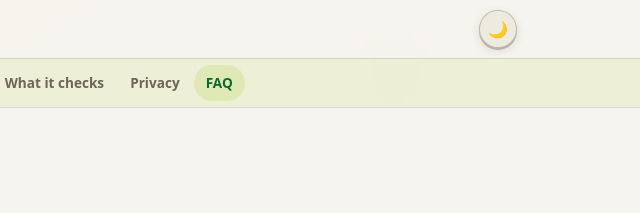
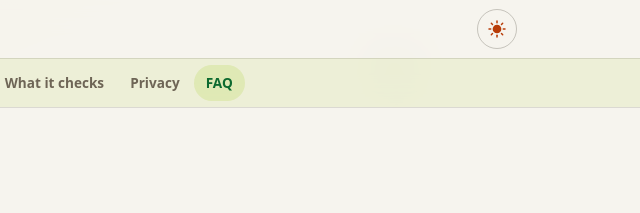
Before and after one commit to JaydenYoonZK/wp-config-doctor, a website: page docs/index.html in a window 1280 px wide. Shown: the top 213 px of the page, 583-1223 px from the left. Drawn offline with Linux system fonts and the light colour scheme.

Commit message:
Redesign the theme toggle as a morphing sun and moon (v1.3.10)
One vector mark plays the whole switch: the sun's core grows into the
moon while a masked bite slides in to carve the crescent, the eight rays
spring away with an overshoot, and the mark tilts to seat the crescent,
reversed on the way back. Chartreuse moon at night, warm amber sun by
day. The round button trades the key edge for a soft brand halo on
hover, and a tooltip below it says which mode a click switches to, on
hover and keyboard focus only, never on touch. The morph is disabled
under reduced motion. Verified both endpoint states through real clicks
and captured both marks. README preview regenerated.

```diff
--- a/docs/app.js
+++ b/docs/app.js
@@ -1,4 +1,4 @@
-import { audit, generateSalts } from "./config.js?v=20260710h";
+import { audit, generateSalts } from "./config.js?v=20260710i";
 
 const $ = (id) => document.getElementById(id);
 const esc = (s) => String(s).replace(/&/g, "&amp;").replace(/</g, "&lt;").replace(/>/g, "&gt;").replace(/"/g, "&quot;").replace(/'/g, "&#39;");
@@ -164,7 +164,11 @@ newSalts();
 if (new URLSearchParams(location.search).has("demo")) loadSample();
 
 const themeToggle = document.getElementById("theme-toggle");
-function syncThemeIcon() { themeToggle.textContent = document.documentElement.dataset.theme === "light" ? "🌙" : "☀️"; }
+function syncThemeIcon() {
+  const label = document.documentElement.dataset.theme === "light" ? "Switch to dark mode" : "Switch to light mode";
+  themeToggle.setAttribute("aria-label", label);
+  themeToggle.setAttribute("data-tip", label);
+}
 themeToggle.addEventListener("click", () => {
   const next = document.documentElement.dataset.theme === "light" ? "dark" : "light";
   document.documentElement.dataset.theme = next;
--- a/docs/index.html
+++ b/docs/index.html
@@ -22,7 +22,7 @@
       document.documentElement.dataset.theme = t;
     })();
   </script>
-  <link rel="stylesheet" href="styles.css?v=20260710h">
+  <link rel="stylesheet" href="styles.css?v=20260710i">
   <script type="application/ld+json">
   {
     "@context": "https://schema.org",
@@ -78,7 +78,25 @@
 <nav class="site-nav" aria-label="Page navigation">
   <div class="wrap">
     <a class="brand" href="#top">Jayden Yoon ZK</a>
-    <button id="theme-toggle" class="theme-toggle" type="button" aria-label="Toggle light and dark mode">☀️</button>
+    <button id="theme-toggle" class="theme-toggle" type="button" aria-label="Switch color theme">
+      <svg viewBox="0 0 24 24" width="20" height="20" aria-hidden="true" focusable="false">
+        <mask id="theme-moon-mask">
+          <rect x="0" y="0" width="24" height="24" fill="white"/>
+          <circle class="tt-bite" cx="30" cy="4" r="8" fill="black"/>
+        </mask>
+        <circle class="tt-core" cx="12" cy="12" r="5.2" mask="url(#theme-moon-mask)" fill="currentColor"/>
+        <g class="tt-rays" stroke="currentColor" stroke-width="1.8" stroke-linecap="round">
+          <line x1="12" y1="2.4" x2="12" y2="4.4"/>
+          <line x1="12" y1="19.6" x2="12" y2="21.6"/>
+          <line x1="2.4" y1="12" x2="4.4" y2="12"/>
+          <line x1="19.6" y1="12" x2="21.6" y2="12"/>
+          <line x1="5.2" y1="5.2" x2="6.6" y2="6.6"/>
+          <line x1="17.4" y1="17.4" x2="18.8" y2="18.8"/>
+          <line x1="5.2" y1="18.8" x2="6.6" y2="17.4"/>
+          <line x1="17.4" y1="6.6" x2="18.8" y2="5.2"/>
+        </g>
+      </svg>
+    </button>
   </div>
   <div class="sub-nav">
     <div class="wrap nav-links">
@@ -196,6 +214,6 @@
 </footer>
 
 <button id="to-top" class="to-top" type="button" aria-label="Back to top">&#8593;</button>
-<script type="module" src="app.js?v=20260710h"></script>
+<script type="module" src="app.js?v=20260710i"></script>
 </body>
 </html>
--- a/docs/styles.css
+++ b/docs/styles.css
@@ -500,6 +500,7 @@ button:focus-visible, a:focus-visible { outline: 2px solid var(--accent); outlin
   .hero-art, main > .card:first-of-type, .chip { animation: none !important; }
   button, .to-top { transition: none; }
   button:hover, .to-top:hover, button:active, .to-top:active { transform: none; }
+  .theme-toggle svg, .tt-core, .tt-bite, .tt-rays { transition: none; }
 }
 
 /* Tables scroll in place on narrow screens instead of widening the page */
@@ -555,7 +556,44 @@ button:focus-visible, a:focus-visible { outline: 2px solid var(--accent); outlin
   .nav-links a:hover { color: var(--ink); background: rgba(171, 207, 55, 0.12); }
 }
 .nav-links a.active { color: var(--accent); background: var(--accent-soft); }
-.theme-toggle { width: 38px; height: 38px; border-radius: 50%; padding: 0; font-size: 1rem; flex: 0 0 auto; line-height: 1; }
+/* Theme toggle: a sun that morphs into a moon. The core circle grows, a
+   masked bite slides in to carve the crescent, the rays spring away, and
+   the whole mark tilts to seat the crescent. Driven by the theme attribute
+   so the morph plays on every switch. */
+.theme-toggle {
+  width: 40px; height: 40px;
+  border-radius: 50%;
+  padding: 0;
+  flex: 0 0 auto;
+  display: inline-flex; align-items: center; justify-content: center;
+  background: transparent;
+  border: 1px solid var(--line-strong);
+  box-shadow: none; /* a round icon button opts out of the key edge */
+  color: var(--accent); /* chartreuse moon at night */
+  transition: transform 0.35s cubic-bezier(0.34, 1.4, 0.64, 1), background 0.25s, border-color 0.25s, box-shadow 0.25s, color 0.35s;
+}
+html[data-theme="light"] .theme-toggle { color: var(--amber); } /* warm sun by day */
+.theme-toggle:hover {
+  background: var(--accent-soft);
+  border-color: rgba(171, 207, 55, 0.55);
+  transform: rotate(12deg) scale(1.08);
+  box-shadow: 0 0 0 4px rgba(171, 207, 55, 0.16);
+}
+.theme-toggle:active { transform: rotate(-18deg) scale(0.88); box-shadow: none; }
+.theme-toggle svg { transition: transform 0.5s cubic-bezier(0.34, 1.45, 0.64, 1); }
+html[data-theme="dark"] .theme-toggle svg { transform: rotate(-30deg); }
+.tt-core { transition: r 0.4s cubic-bezier(0.4, 0, 0.2, 1); }
+html[data-theme="dark"] .tt-core { r: 9.5; }
+.tt-bite { transition: cx 0.45s cubic-bezier(0.4, 0, 0.2, 1), cy 0.45s cubic-bezier(0.4, 0, 0.2, 1); }
+html[data-theme="dark"] .tt-bite { cx: 17; cy: 8; }
+.tt-rays { transform-origin: 12px 12px; transition: transform 0.45s cubic-bezier(0.34, 1.56, 0.64, 1), opacity 0.3s; }
+html[data-theme="dark"] .tt-rays { opacity: 0; transform: rotate(-50deg) scale(0.3); }
+/* The toggle sits at the top edge, so its tooltip opens downward and hugs
+   the right edge instead of running off screen. */
+.theme-toggle[data-tip]::after { bottom: auto; top: calc(100% + 10px); left: auto; right: 0; transform: translateY(-6px); }
+.theme-toggle[data-tip]::before { bottom: auto; top: calc(100% + 4px); border-top-color: transparent; border-bottom-color: var(--ink); transform: translate(-50%, -6px); }
+.theme-toggle[data-tip]:hover::after, .theme-toggle[data-tip]:focus-visible::after { transform: translateY(0); }
+.theme-toggle[data-tip]:hover::before, .theme-toggle[data-tip]:focus-visible::before { transform: translate(-50%, 0); }
 [id] { scroll-margin-top: calc(var(--nav-h, 104px) + 16px); }
 
 /* Light theme */
--- a/package.json
+++ b/package.json
@@ -1,6 +1,6 @@
 {
   "name": "wp-config-doctor",
-  "version": "1.3.9",
+  "version": "1.3.10",
   "description": "Audit and harden your wp-config.php: security and performance checks plus a fresh salt generator. Browser-based, no dependencies.",
   "type": "module",
   "private": true,
```
Also changed, not shown: CHANGELOG.md, docs/assets/preview.png.
